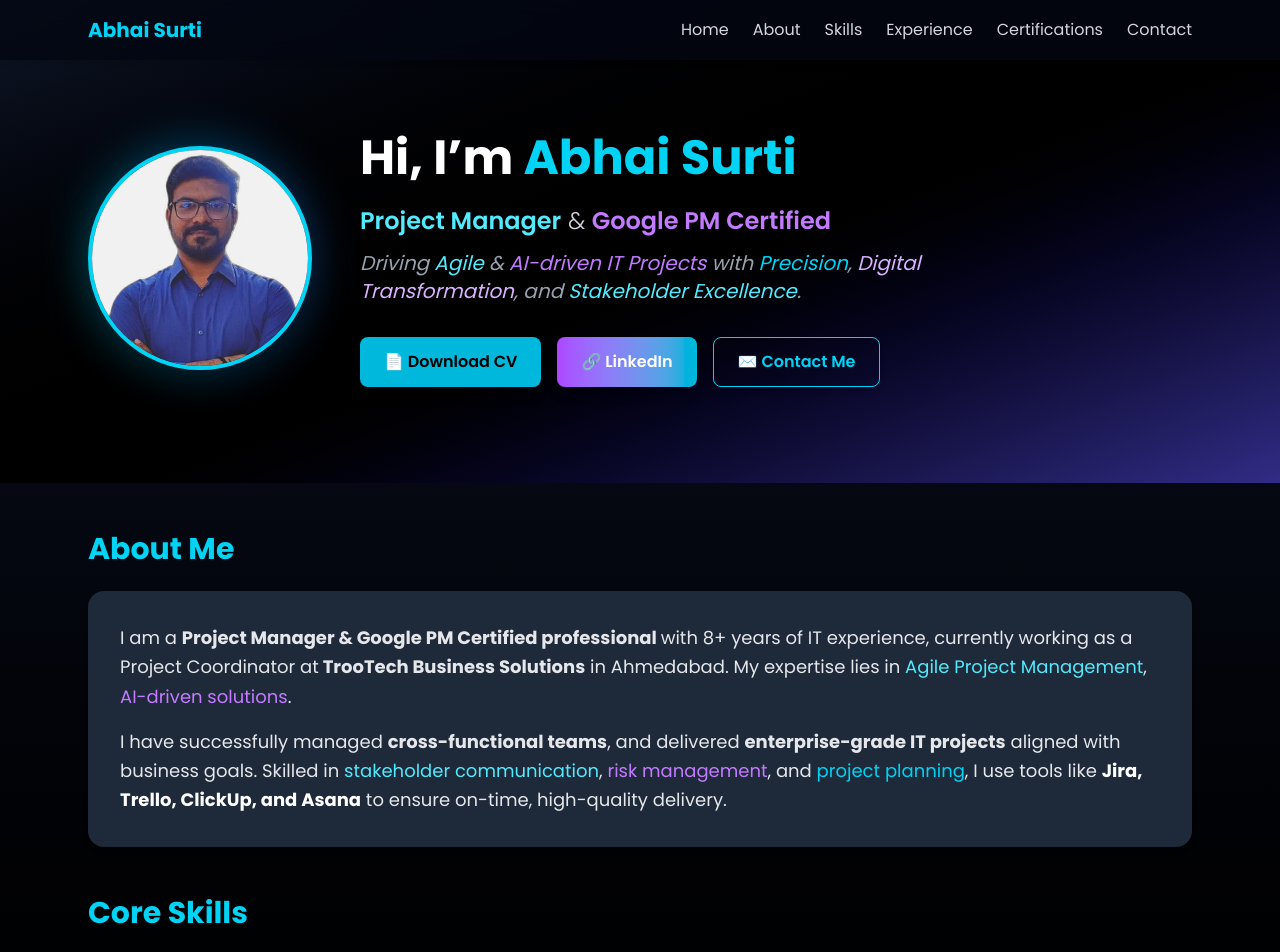
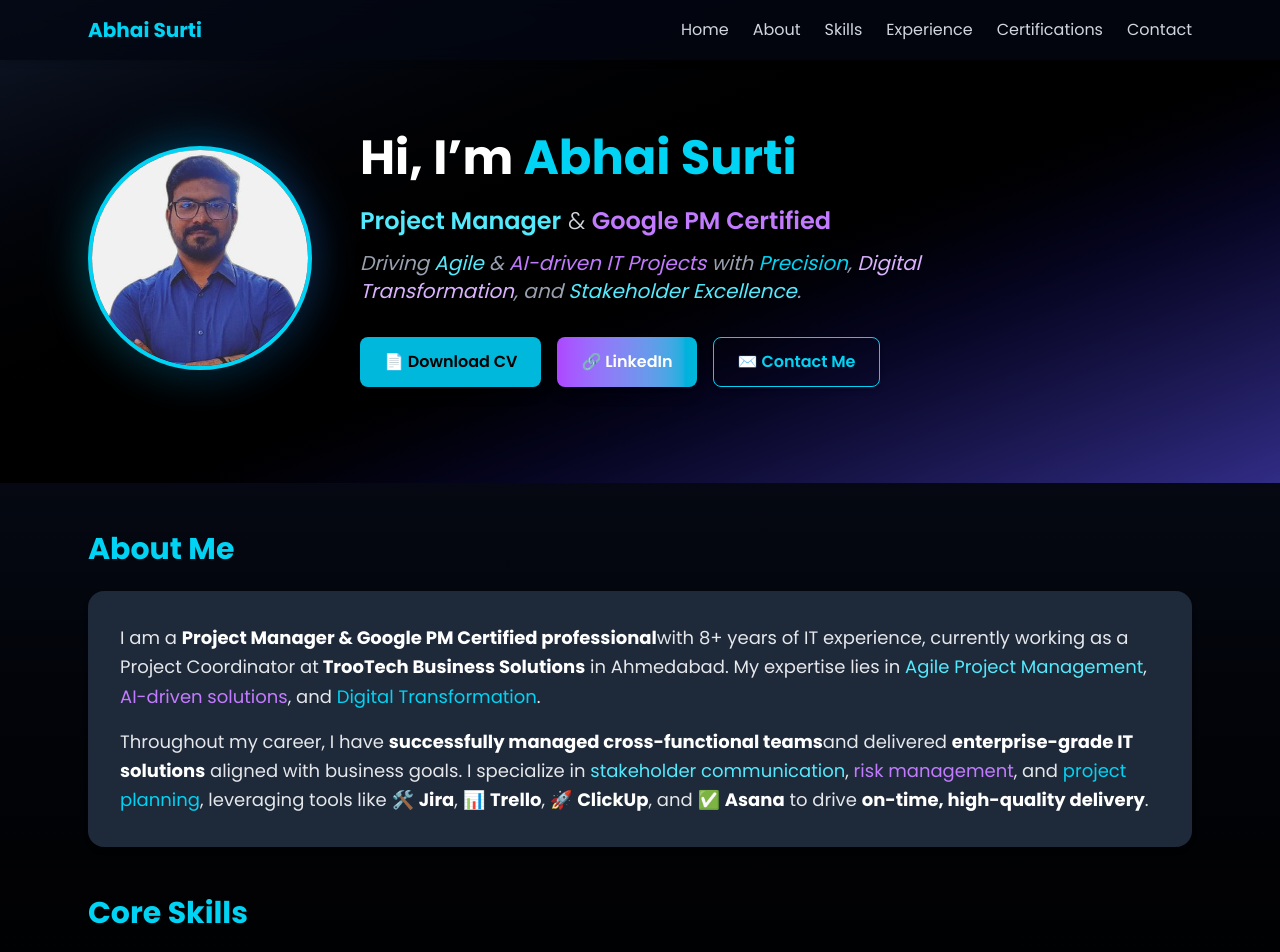
Before and after one commit to surtiabhai007-cmyk/abhai-portfolio, a Next.js app: page / in a window 1280 px wide. Shown: the top 952 px of the page. Built offline with nearby package versions, Linux system fonts and the light colour scheme.

Commit message:
minor updations in about content

```diff
--- a/components/About.js
+++ b/components/About.js
@@ -4,20 +4,24 @@ export default function About() {
       <h2 className="text-3xl font-bold text-cyan-400 mb-6">About Me</h2>
       <div className="bg-gray-800 p-6 md:p-8 rounded-2xl shadow-md leading-relaxed text-lg text-gray-200">
         <p>
-          I am a <b className="text-grey">Project Manager & Google PM Certified professional </b>
+          I am a <b className="text-white">Project Manager & Google PM Certified professional</b>
           with 8+ years of IT experience, currently working as a Project Coordinator at
-          <b className="text-grey"> TrooTech Business Solutions</b> in Ahmedabad. My expertise lies in{" "}
+          <b className="text-white"> TrooTech Business Solutions</b> in Ahmedabad. My expertise lies in{" "}
           <span className="text-cyan-300">Agile Project Management</span>,{" "}
-          <span className="text-purple-400">AI-driven solutions</span>.
+          <span className="text-purple-400">AI-driven solutions</span>, and{" "}
+          <span className="text-cyan-400">Digital Transformation</span>.
         </p>
+
         <p className="mt-4">
-          I have successfully managed <b className="text-grey">cross-functional teams</b>,
-          and delivered{" "}
-          <b className="text-grey">enterprise-grade IT projects</b> aligned with business goals. Skilled in{" "}
+          Throughout my career, I have <b className="text-white">successfully managed cross-functional teams</b>
+          and delivered <b className="text-white">enterprise-grade IT solutions</b> aligned with business goals.
+          I specialize in{" "}
           <span className="text-cyan-300">stakeholder communication</span>,{" "}
           <span className="text-purple-400">risk management</span>, and{" "}
-          <span className="text-cyan-400">project planning</span>, I use tools like{" "}
-          <b className="text-white">Jira, Trello, ClickUp, and Asana</b> to ensure on-time, high-quality delivery.
+          <span className="text-cyan-400">project planning</span>, leveraging tools like{" "}
+          🛠️ <b className="text-white">Jira</b>, 📊 <b className="text-white">Trello</b>, 🚀{" "}
+          <b className="text-white">ClickUp</b>, and ✅ <b className="text-white">Asana</b> to drive{" "}
+          <b className="text-white">on-time, high-quality delivery</b>.
         </p>
       </div>
     </section>
```
Also changed, not shown: 1 other file (tests, documents, lock files or other folders).
